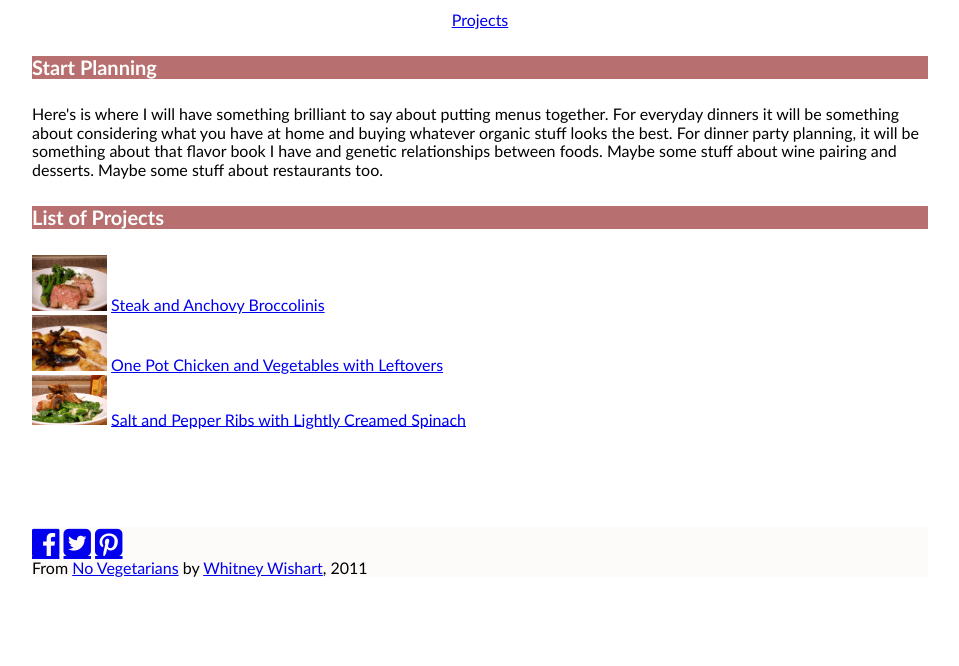
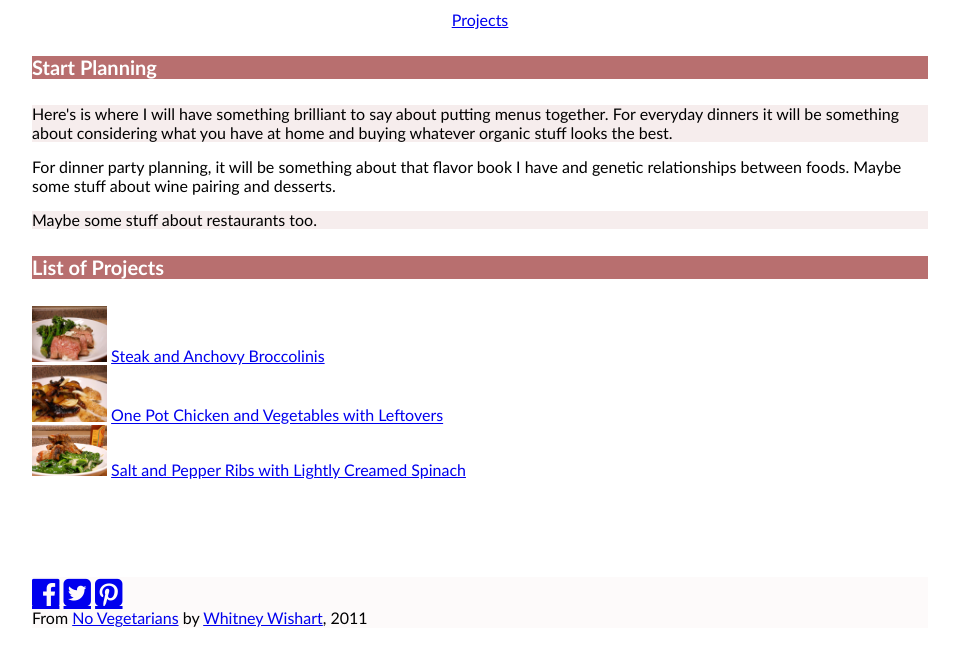
Before and after one commit to whitneywishart/portfolio, a plain HTML site: page index.html in a window 1280 px wide. Shown: the part 132-798 px from the top of the page, without its empty margins (160-1119 px from the left). Drawn offline with Linux system fonts and the light colour scheme.

Commit message:
add nth child pseudo selector

```diff
--- a/index.html
+++ b/index.html
@@ -19,8 +19,12 @@
     <article>
       <h4>Start Planning</h4>
       <p>Here's is where I will have something brilliant to say about putting menus together. For everyday dinners it will be something about considering what you have at home
-        and buying whatever organic stuff looks the best. For dinner party planning, it will be something about that flavor book I have and genetic relationships between foods.
-        Maybe some stuff about wine pairing and desserts. Maybe some stuff about restaurants too.
+        and buying whatever organic stuff looks the best.
+        <p>For dinner party planning, it will be something about that flavor book I have and genetic relationships between foods.
+        Maybe some stuff about wine pairing and desserts. </p>
+        <p>
+          Maybe some stuff about restaurants too.
+        </p>
       </p>
       <h4>List of Projects</h4>
       <img class="highlight" src="beef-images/serve.jpg" alt="served beef" width="75"> <a href="beef.html"> Steak and Anchovy Broccolinis</a><br>
--- a/styles/styles.css
+++ b/styles/styles.css
@@ -19,10 +19,11 @@ h3::first-letter {
 h4 {
   background-color: rgba(137, 15, 15, 0.6);
   font-size: 20px;
+  color: white;
 }
 
-h4 {
-  color: white;
+p:nth-child(even) {
+  background: rgba(137, 15, 15, .075);
 }
 
 nav {
```
